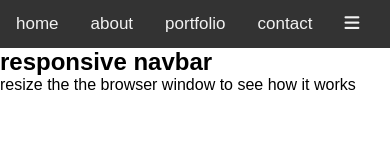
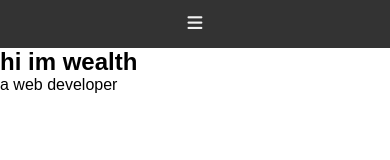
Before and after one commit to wealtho-dev/responsive-navagation, a plain HTML site: page index.html in a window 390 px wide. Drawn offline with Linux system fonts and the light colour scheme.

Commit message:
add hamburger

```diff
--- a/css/styles.css
+++ b/css/styles.css
@@ -1,17 +1,51 @@
-.topnav {
+.navbar {
     background-color: #333;
     overflow: hidden;
+    display: flex;
+    justify-content: center;
 }
-.topnav a{
+.navbar a{
     color: #f2f2f2;
   padding: 50px;
-  float: left;
   text-align: center;
  padding: 14px 16px;
   text-decoration: none;
   font-size: 17px;
 }
+
 .navbar a:hover {
   background-color: #ddd;
   color: #000;
 }
+
+.logo {
+  width: 200px;
+  height: 100px;
+  max-width: fit-content;
+}
+
+.navbar .icon {
+  display: none;
+}
+
+@media screen and (max-width:600px) {
+  .navbar a:not(first-child) {
+    display: none;
+  }
+  .navbar a.icon {
+    float: right;
+    display: block;
+  }
+}
+ @media screen and (max-width: 600px) {
+  .navbar.responsive a.icon {
+    position: absolute;
+    right: 0;
+    top: 0;
+  }
+  .navbar.responsive a {
+    float: none;
+    display: block;
+    text-align: left;
+  }
+ }
--- a/index.html
+++ b/index.html
@@ -3,9 +3,10 @@
 <head>
     <meta charset="UTF-8">
     <meta name="viewport" content="width=device-width, initial-scale=1.0">
+    <link rel="icon" href="/img/logo.png">
     <link rel="stylesheet" href="./css/styles.css">
     <link rel="stylesheet" href="https://cdnjs.cloudflare.com/ajax/libs/font-awesome/6.6.0/css/all.min.css" integrity="sha512-Kc323vGBEqzTmouAECnVceyQqyqdsSiqLQISBL29aUW4U/M7pSPA/gEUZQqv1cwx4OnYxTxve5UMg5GT6L4JJg==" crossorigin="anonymous" referrerpolicy="no-referrer">
-    <title>responsive nav bar</title>
+    <title>all about wealth obi</title>
     <style>
         * {
             margin: 0;
@@ -17,7 +18,8 @@
     </style>
 </head>
 <body>
-    <nav class="topnav"  id="mytopnav">
+    <nav class="navbar"  id="navbar">
+        <!-- <img class="logo" src="./img/logo.png" alt="logo"> -->
        <a href="#home" class="active">home</a>
        <a href="#about">about</a>
        <a href="#portfolio">portfolio</a>
@@ -27,8 +29,8 @@
     </a>
     </nav>
     <div>
-        <h2>responsive navbar</h2>
-        <p>resize the the browser window to see how it works</p>
+        <h2>hi im wealth</h2>
+        <p>a web developer</p>
     </div>
 </body>
 </html>
```
Also changed, not shown: img/logo.png (added), js/main.js (added), 1 other file.
